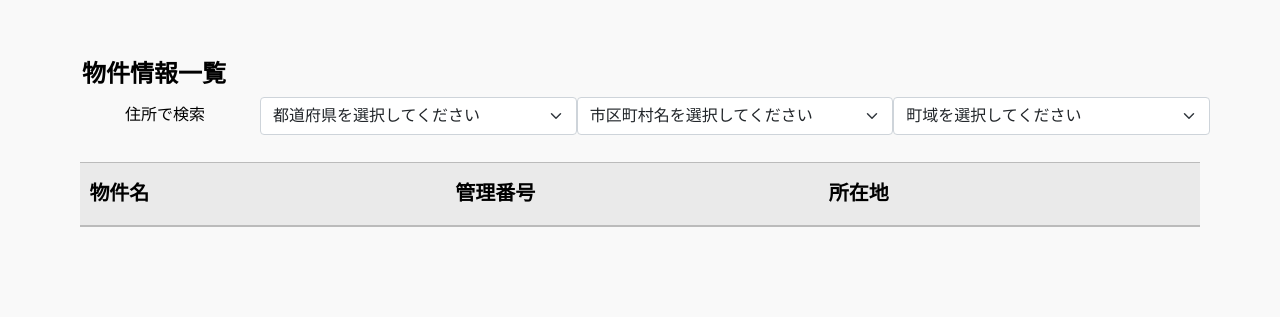
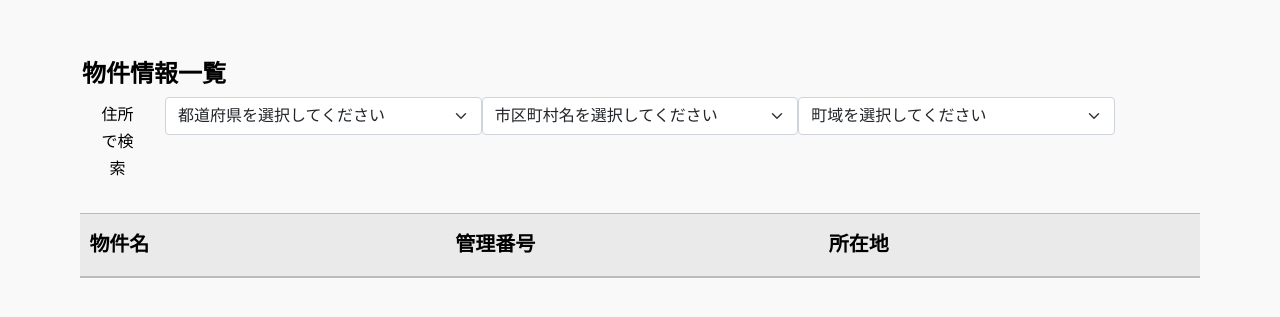
Before and after one commit to Hackathon2023springAteam/estate, a Django app: page /propertyinfos_list/ in a window 1280 px wide. Shown: the part 75-392 px from the top of the page. Run offline with Django 3.2, Linux system fonts and the light colour scheme; the visitor is signed in with stand-in values (Sample User, id 1); data that the repository does not hold is empty; some libraries are stand-ins or nearby versions; some web fonts are replaced.

Commit message:
小修正

```diff
--- a/django/templates/list.html
+++ b/django/templates/list.html
@@ -20,10 +20,10 @@
         </div>
     </div>
     <div class="row">
-        <div id="search-text" class="col-2 text-center py-1 px-4 border-1">住所で検索</div>
-        <div class="col-10">
+        <div id="search-text" class="col-1 text-center py-1 px-4 border-1">住所で検索</div>
+        <div class="col col-xl-10 col-lg-10 col-md-12 col-sm-12 col-12">
             <div class="row">
-                <select id="geoapi-prefectures" name="geoapi-prefectures" class="col form-select">
+                <select id="geoapi-prefectures" name="geoapi-prefectures" class="col  form-select">
                     <option value="都道府県を選択してください">都道府県を選択してください</option>
                 </select>
                 <select id="geoapi-cities" name="geoapi-cities" class="col form-select">
@@ -38,7 +38,7 @@
 </div>
 
 <!-- 一覧リストの項目名 -->
-<div class="container-lg container-md container-sm">
+<div class="container-lg container-md container-sm mb-5">
     <div class="row list__title gx-sm-0 gx-md-1">
         <div class="col-4">
             <h3 class="list__title--property">物件名</h3>
--- a/django/templates/login.html
+++ b/django/templates/login.html
@@ -69,7 +69,7 @@
                                 name="password"
                             />
                         </div>
-                        <button type="submit" class="w-100 rounded-pill p-2">
+                        <button type="submit" class="w-100 rounded-pill p-2 btn-login">
                             ログイン
                         </button>
                     </form>
```
Also changed, not shown: nginx/static/css/base.css (+7 -0 lines).
